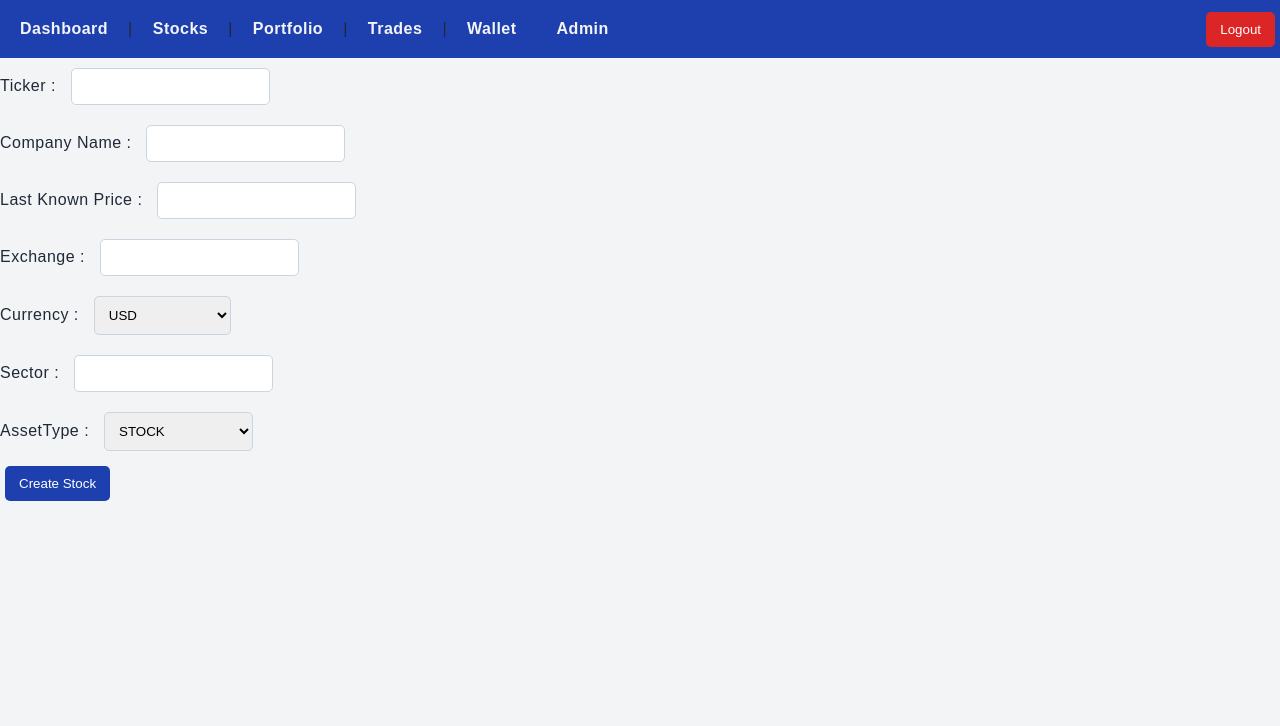
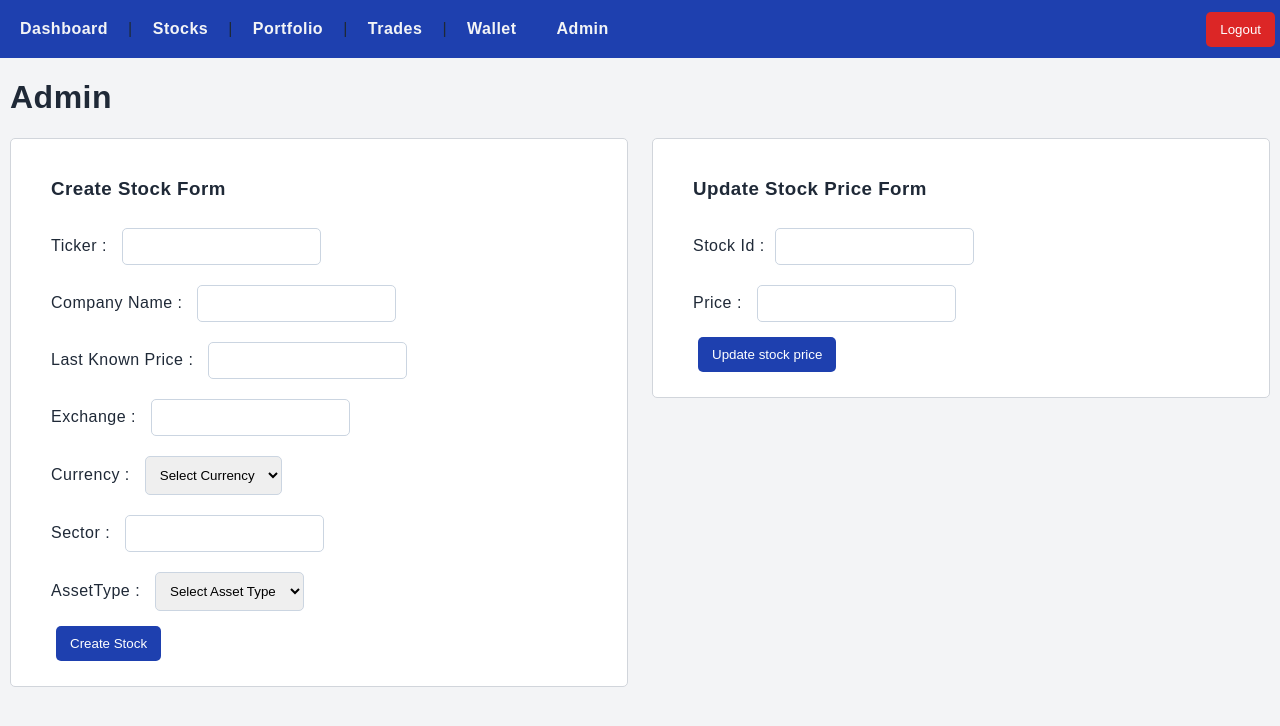
Before and after one commit to snsbhargav/titantrade-platform, a React app in the folder frontend/: page /admin in a window 1280 px wide. Shown: the top 726 px of the page. Built offline with nearby package versions, Linux system fonts and the light colour scheme; sample sign-in values are in the browser's storage; the HTML template or start-up script is replaced by a standard one.

Commit message:
Add css for admin stocks

```diff
--- a/frontend/src/App.css
+++ b/frontend/src/App.css
@@ -154,3 +154,22 @@ input, select{
     text-decoration: underline;
     background-color: #3B82F6;
 }
+
+.adminForms {
+    display: flex;
+    align-items: flex-start;
+    justify-content: space-between;
+    gap: 24px;
+}
+
+.createStock, .updateStockPrice{
+    display: flex;
+    align-items: stretch;
+    flex-direction: column;
+    flex: 1;
+    border: 1px solid #D1D5DB;
+    border-radius: 5px;
+    padding: 20px 40px;
+    background-color: white;
+
+}
--- a/frontend/src/pages/AdminStocks.jsx
+++ b/frontend/src/pages/AdminStocks.jsx
@@ -9,9 +9,14 @@ function AdminStocks(){
         companyName:"",
         lastKnownPrice : "",
         exchange : "",
-        currency : "USD",
+        currency : "",
         sector : "",
-        assetType : "STOCK"
+        assetType : ""
+    });
+
+    const [updateStockFormData, setUpdateStockFormData] = useState({
+        stockId:"",
+        price:""
     });
     const [message, setMessage] = useState("");
     const [alertType, setAlertType] = useState("info");
@@ -57,9 +62,40 @@ function AdminStocks(){
         }
     };
 
+    const handleUpdateStockChange = (event) => {
+        const {name, value} = event.target;
+        setUpdateStockFormData({
+            ...updateStockFormData,
+            [name] : value
+        });
+    };
+
+    const handleUpdatePriceSubmit = async (event) => {
+        event.preventDefault();
+        if(!updateStockFormData.price || !updateStockFormData.stockId || updateStockFormData.price <=0){
+            setMessage("Please enter valid inputs");
+            setAlertType("info");
+            return;
+        }
+        try{
+            const requestbody = {price : Number(updateStockFormData.price)};
+            const response = await api.put(`/stocks/${updateStockFormData.stockId}/price`, requestbody);
+            setMessage(response?.data?.message || "Stock price updated")
+            setAlertType("success");
+        } catch(error){
+            setMessage(error?.response?.data?.message || "Stock update failed")
+        }
+    };
+
+
+
     return (
-        <div>
-            <form onSubmit={handleSubmit}>
+        <div className="body-content">
+            <h1>Admin</h1>
+            <div className="adminForms">
+
+                <form onSubmit={handleSubmit} className="createStock">
+                    <h3>Create Stock Form</h3>
                     <div>
                         <label htmlFor="ticker">Ticker : </label>
                         <input name="ticker" type="text" id="ticker" value={formData.ticker} onChange={handleChange}/>
@@ -100,6 +136,21 @@ function AdminStocks(){
                     </div>
 
                 </form>
+                <form onSubmit={handleUpdatePriceSubmit} className="updateStockPrice">
+                    <h3>Update Stock Price Form</h3>
+                    <div>
+                        <label htmlFor="stockId">Stock Id :</label>
+                        <input type="text" name="stockId" id="stockId" value={updateStockFormData.stockId} onChange={handleUpdateStockChange} />
+                    </div>
+                    <div>
+                        <label htmlFor="price">Price : </label>
+                        <input type="number" name="price" id="price" value={updateStockFormData.price} onChange={handleUpdateStockChange} />
+                    </div>
+                    <div>
+                        <button type="submit">Update stock price</button>
+                    </div>
+                </form>
+            </div>
             <Alert type={alertType} message={message}/>
         </div>
     );
--- a/frontend/src/pages/Portfolio.jsx
+++ b/frontend/src/pages/Portfolio.jsx
@@ -9,9 +9,11 @@ function Portfolio(){
     const [holdings, setHoldings] = useState([]);
     const [quantities, setQuantities] = useState({});
     const [alertType, setAlertType] = useState("info");
+    const [loading, setLoading] = useState(true);
 
     const getPortfolio = async() => {
         try{
+            setLoading(true);
             const response = await api.get("/portfolio");
             setPortfolio(response?.data?.data || null);
             setHoldings(response?.data?.data?.holdings || []);
@@ -20,8 +22,12 @@ function Portfolio(){
 
 
         } catch(error){
+            setPortfolio(null);
+            setHoldings([]);
             setMessage(error?.response?.data?.message ?? "Failed to load portfolio");
             setAlertType("error");
+        } finally{
+            setLoading(false);
         }
     }
 
@@ -65,8 +71,10 @@ function Portfolio(){
 
     return (
         <div className="body-content">
-            {!portfolio && <p>Portfolio Loading ....</p>}
-            {portfolio && (
+            <Alert type={alertType} message={message} />
+            {loading && <p>Portfolio Loading ....</p>}
+            {!loading && !portfolio && <p>Unable to load portfolio</p>}
+            {!loading && portfolio && (
             <>
                 <h1>Portfolio</h1>
                 <table border="1">
@@ -130,7 +138,6 @@ function Portfolio(){
 
                     </table>
                 }
-            <Alert message={message} type={alertType}/>
             </>
             )}
         </div>
```
Lines whose indentation alone changed are shown as unchanged.
